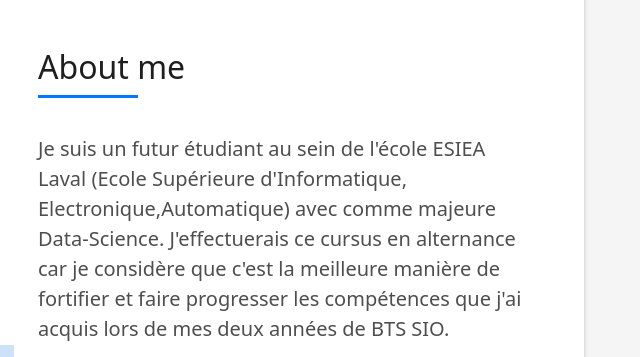
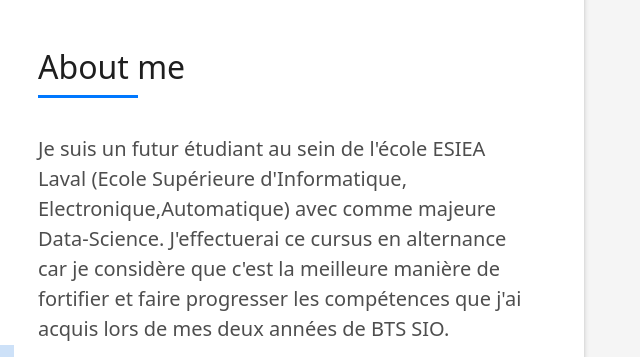
Before and after one commit to justaboyy/Portfolio-pro, a plain HTML site: page index.html in a window 1280 px wide. Shown: the part 880-1237 px from the top of the page, 614-1254 px from the left. Drawn offline with Linux system fonts and the light colour scheme.

Commit message:
commit du code portfolio

```diff
--- a/index.html
+++ b/index.html
@@ -129,7 +129,7 @@
 
 
                     <p class="lead">
-                      Je suis un futur étudiant au sein de l'école ESIEA Laval (Ecole Supérieure d'Informatique, Electronique,Automatique) avec comme majeure Data-Science. J'effectuerais ce cursus en alternance car je considère que c'est la meilleure manière de fortifier et faire progresser les compétences que j'ai acquis lors de mes deux années de BTS SIO.
+                      Je suis un futur étudiant au sein de l'école ESIEA Laval (Ecole Supérieure d'Informatique, Electronique,Automatique) avec comme majeure Data-Science. J'effectuerai ce cursus en alternance car je considère que c'est la meilleure manière de fortifier et faire progresser les compétences que j'ai acquis lors de mes deux années de BTS SIO.
                     </p>
                     <p class="lead">
                       Je suis quelqu'un d'organisé, de rigoureux et de volontaire. J'ai pu développer ces compétences notamment grâce à ma formation de BTS SIO, mais d'autant plus lorsque je me suis
```
